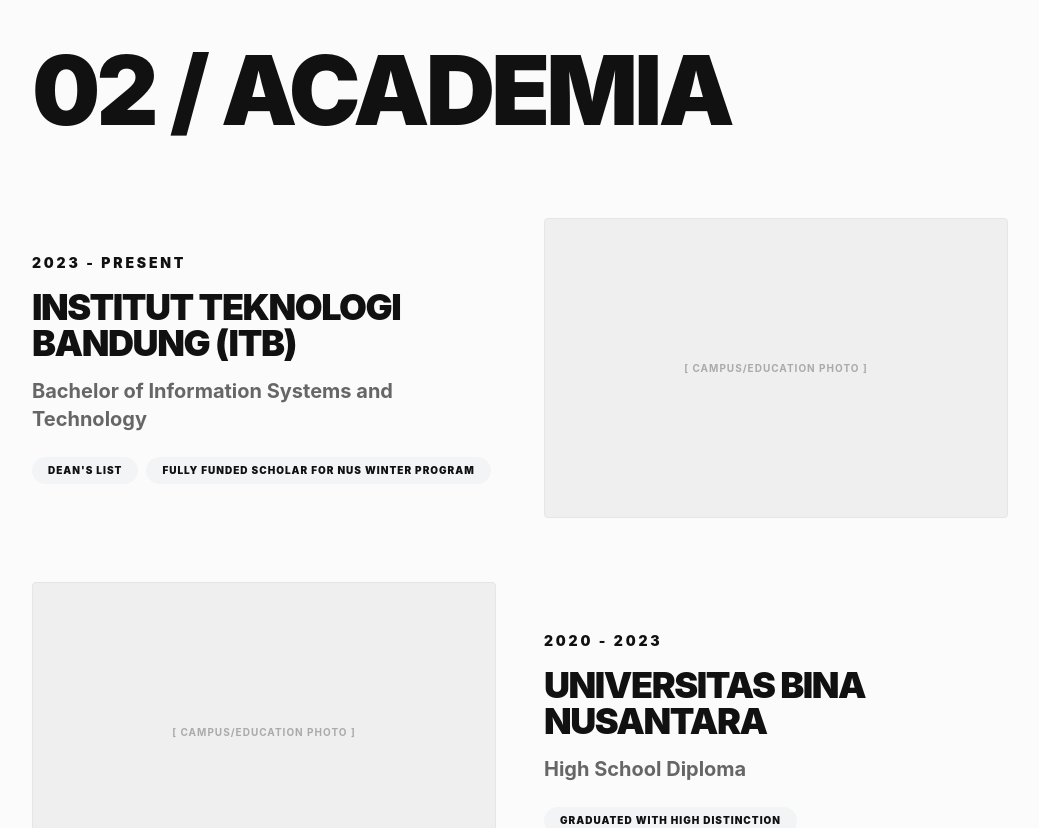
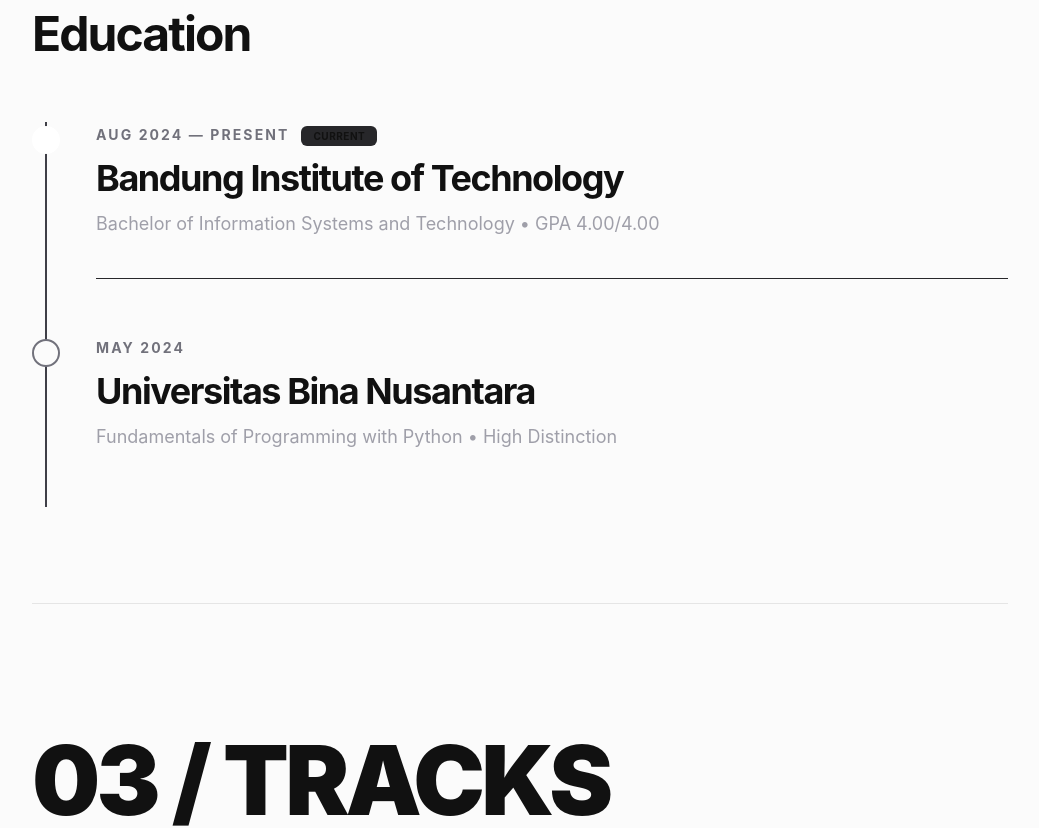
Before and after one commit to nadineoct/personal-site-nadine, a Next.js app: page / in a window 1280 px wide. Shown: the part 1860-2688 px from the top of the page, without its empty margins (120-1159 px from the left). Built offline with nearby package versions, Linux system fonts and the light colour scheme.

Commit message:
feat: update education section with new entries and improved layout

```diff
--- a/src/components/education.tsx
+++ b/src/components/education.tsx
@@ -1,34 +1,63 @@
 "use client";
 
 import { siteConfig } from "@/data/config";
-import { motion } from "framer-motion";
 
 export function Education() {
   return (
-    <section id="education" className="py-32 border-t border-border">
-      <h2 className="text-6xl md:text-8xl font-black uppercase mb-20">02 / ACADEMIA</h2>
-      <div className="flex flex-col gap-16">
-        {siteConfig.education.map((edu, index) => (
-          <div key={index} className="grid grid-cols-1 md:grid-cols-2 gap-12 items-center">
-            <div className={index % 2 === 0 ? "order-1" : "order-1 md:order-2"}>
-              <span className="text-sm font-black text-apple-blue uppercase tracking-[0.2em] mb-4 block">{edu.period}</span>
-              <h3 className="text-4xl font-black mb-4 leading-none uppercase">{edu.school}</h3>
-              <p className="text-xl font-bold text-muted mb-6">{edu.degree}</p>
-              <div className="flex flex-wrap gap-2">
-                {edu.achievements.map((a, i) => (
-                  <span key={i} className="px-4 py-1.5 bg-gray-100 text-[10px] font-black uppercase tracking-widest rounded-full">
-                    {a}
+    <section id="education" className="py-24 border-t border-border">
+      <h2 className="text-4xl md:text-5xl font-bold mb-16">
+        Education
+      </h2>
+
+      <div className="relative">
+        {/* Vertical Timeline Line */}
+        <div className="absolute left-[13px] top-0 bottom-0 w-[2px] bg-zinc-700" />
+
+        <div className="space-y-0">
+          {siteConfig.education.map((edu, index) => (
+            <div
+              key={index}
+              className="relative pl-16 pb-14"
+            >
+              {/* Timeline Dot */}
+              <div
+                className={`absolute left-0 top-1 w-7 h-7 rounded-full border-2 flex items-center justify-center ${
+                  edu.current
+                    ? "bg-white border-white"
+                    : "bg-background border-zinc-500"
+                }`}
+              />
+
+              {/* Period */}
+              <div className="mb-3">
+                <span className="text-xs md:text-sm font-bold uppercase tracking-[0.15em] text-zinc-500">
+                  {edu.period}
+                </span>
+
+                {edu.current && (
+                  <span className="ml-3 px-3 py-1 rounded-md bg-zinc-800 text-[10px] font-bold uppercase tracking-wider">
+                    Current
                   </span>
-                ))}
+                )}
               </div>
+
+              {/* School */}
+              <h3 className="text-2xl md:text-4xl font-bold mb-3">
+                {edu.school}
+              </h3>
+
+              {/* Degree */}
+              <p className="text-lg text-zinc-400">
+                {edu.degree}
+              </p>
+
+              {/* Divider */}
+              {index !== siteConfig.education.length - 1 && (
+                <div className="mt-10 border-b border-zinc-800" />
+              )}
             </div>
-            <div className={index % 2 === 0 ? "order-2" : "order-2 md:order-1"}>
-              <div className="media-slot h-[300px]">
-                [ CAMPUS/EDUCATION PHOTO ]
-              </div>
-            </div>
-          </div>
-        ))}
+          ))}
+        </div>
       </div>
     </section>
   );
--- a/src/data/config.ts
+++ b/src/data/config.ts
@@ -19,16 +19,16 @@
   creativeBio: "Also an active musician and digital creator with a growing online audience...",
   education: [
   {
-      school: "Institut Teknologi Bandung (ITB)",
-      degree: "Bachelor of Information Systems and Technology",
-      period: "2023 - Present",
-      achievements: ["Dean's List", "Fully Funded Scholar for NUS Winter Program"],
+    period: "AUG 2024 — PRESENT",
+    school: "Bandung Institute of Technology",
+    degree: "Bachelor of Information Systems and Technology • GPA 4.00/4.00",
+    current: true,
   },
   {
+    period: "MAY 2024",
     school: "Universitas Bina Nusantara",
-      degree: "High School Diploma",
-      period: "2020 - 2023",
-      achievements: ["Graduated with High Distinction"],
+    degree: "Fundamentals of Programming with Python • High Distinction",
+    current: false,
   },
 ],
   experience: [
```
Lines whose indentation alone changed are shown as unchanged.
